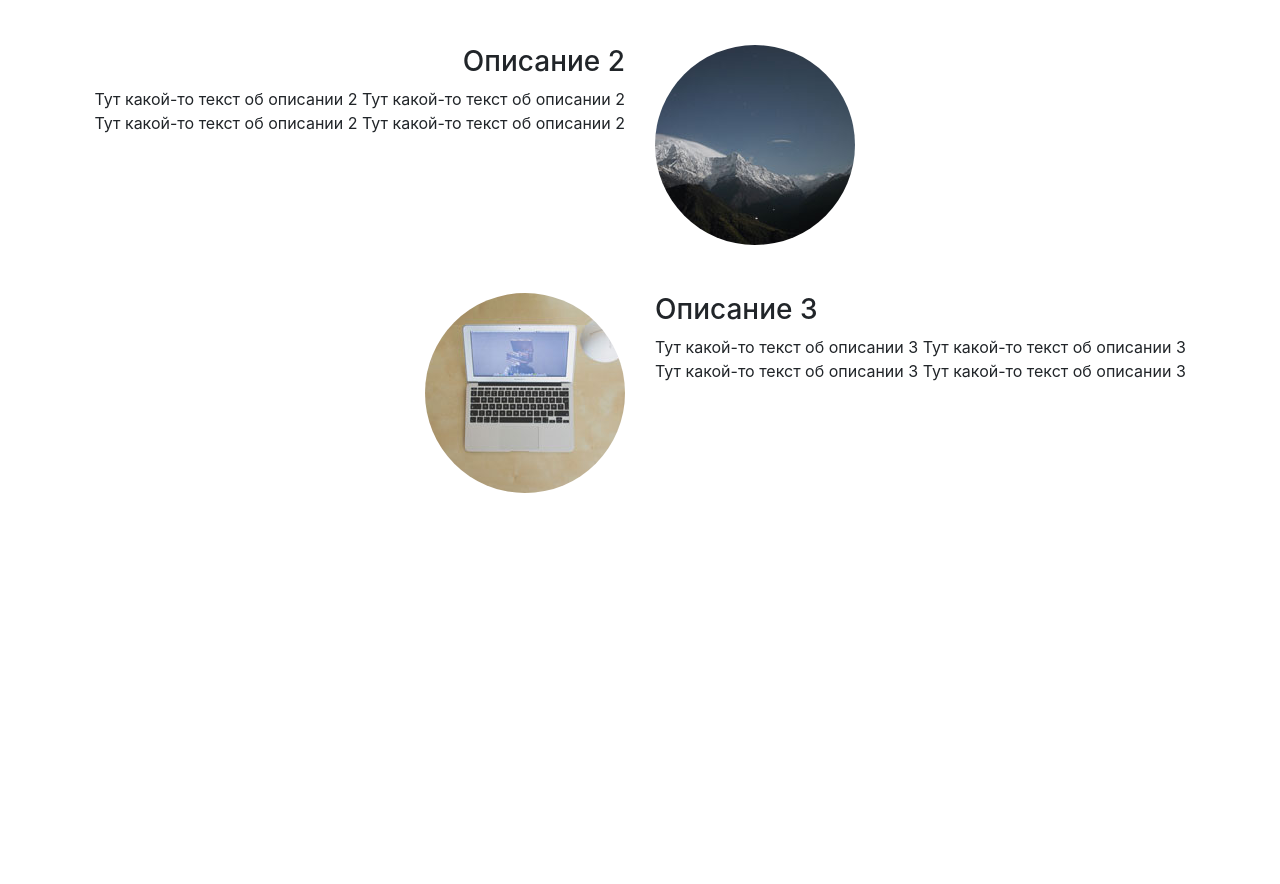
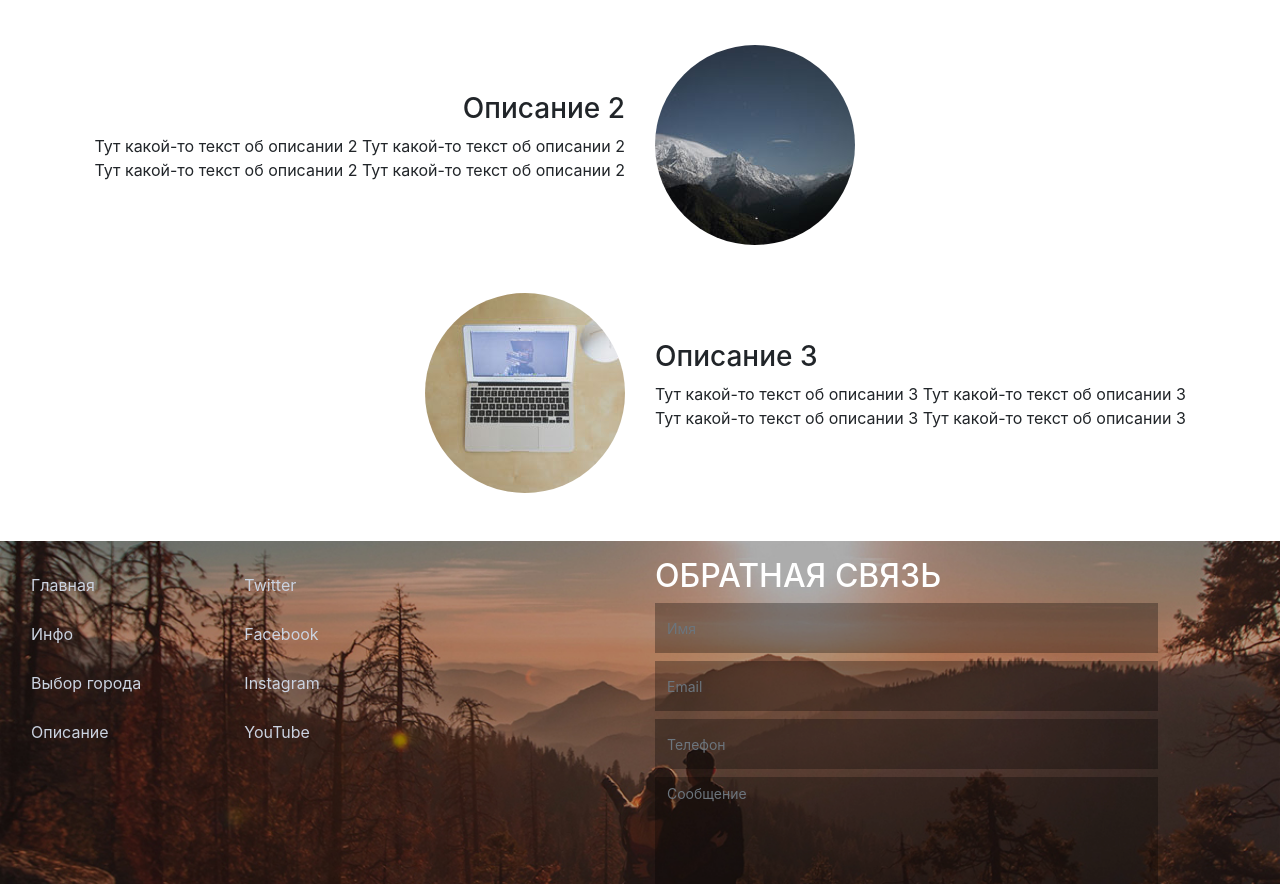
Before and after one commit to isrpo/webLab2, a plain HTML site: page index.html in a window 1280 px wide. Shown: the part 1916-2800 px from the top of the page. Before the commit the page ends 2409 px from the top, so only its background shows below. Drawn offline with nearby package versions, Linux system fonts and the light colour scheme.

Commit message:
add footer and contact form

```diff
--- a/css/style.css
+++ b/css/style.css
@@ -6,31 +6,33 @@
     2. Main Content
     2.1 Travelling
     2.2 Cards
+    3. Footer
+    3.1 Contact
 
 
-     -----------------------------------------------------------------------------------*/
+------------------------------------------------------------------*/
 
-/*  1. Navigation block
-/*----------------------------------------*/
+/*------------------------------------------------------------------
+    1. Navigation block
+------------------------------------------------------------------*/
 nav{
     background: linear-gradient(to right, #4c2614, #a36f3b);
 }
-/*--END Navigation block------------------*/
+/*------------------------------------------------------------------
+    2. Main Content
+------------------------------------------------------------------*/
 
-/*  2. Main Content
-/*----------------------------------------*/
-
-/*  2.1 Travelling
-/*----------------------------------------*/
+/*------------------------------------------------------------------
+    2.1 Travelling
+------------------------------------------------------------------*/
 .img-parrot{
     min-width: 200px;
     width: 100%;
 }
-/*--END Travelling------------------------*/
 
-/*  2.2 Cards
-/*----------------------------------------*/
-
+/*------------------------------------------------------------------
+    2.2 Cards
+------------------------------------------------------------------*/
 .bg-gradient{
     background: linear-gradient(to left, #4c2614, #a36f3b);
     justify-content: center;
@@ -43,4 +45,74 @@ nav{
 .color-white{
     color: #fff;
 }
-/*--END Cards-----------------------------*/
+
+/*------------------------------------------------------------------
+  	3. Footer
+------------------------------------------------------------------*/
+.footer {
+    background: url(../img/slider/mountains-s2.jpg) no-repeat;
+    background-size: cover;
+    background-position: center center;
+}
+
+.footer {
+    border-bottom: 1px solid rgba(255, 255, 255, 0.2);
+}
+
+.footer .footer-list {
+    margin-bottom: 0;
+}
+
+.footer .footer-list-item {
+    color: #cbd3e1;
+    margin-bottom: 25px;
+}
+
+.footer .footer-list-link {
+    color: #cbd3e1;
+}
+
+.footer .footer-list-link:hover {
+    color: #fff;
+}
+
+/*------------------------------------------------------------------
+  	3.1 Contact
+------------------------------------------------------------------*/
+.form-control {
+    height: 50px;
+    font-size: 14px;
+    color: #f9c65e;
+    border: none;
+    border-radius: 0;
+}
+
+.form-control:focus {
+    color: #f9c65e;
+    box-shadow: none;
+}
+
+.footer .footer-input {
+    background: rgba(0, 0, 0, 0.3);
+}
+
+.form-control::-moz-placeholder {
+    color: #f9c65e;
+}
+
+.form-control:focus::-moz-placeholder {
+    color: #ce752b;
+}
+
+.btn-my-style{
+    background-color: #ce752b;
+    color: #fff;
+    border: none;
+    width: 20%;
+    min-width: 100px;
+    height: 35px;
+}
+
+.btn-my-style:hover{
+    background-color: #F9C65E;
+}
--- a/index.html
+++ b/index.html
@@ -91,7 +91,7 @@
         <div class="col-1"></div>
         <div class="col"><img src="img/parrot.png" class="img-parrot"></div>
         <div class="col-1"></div>
-        <div class="col text-center">
+        <div class="col text-center m-auto">
             <h3>Путешествия</h3>
             <p class="text-left mt-3">Тут какой-то текст о путешествиях Тут какой-то текст о путешествиях Тут какой-то
                 текст о путешествиях Тут какой-то текст о путешествиях Тут какой-то текст о путешествиях</p>
@@ -144,14 +144,14 @@
             <div class="col text-center text-sm-right">
                 <img class="rounded-circle" src="img/description/1.jpg" alt="mountains">
             </div>
-            <div class="col text-center text-sm-left">
+            <div class="col text-center text-sm-left m-auto">
                 <h3>Описание 1</h3>
                 <p>Тут какой-то текст об описании 1 Тут какой-то текст об описании 1 Тут какой-то текст об описании 1
                     Тут какой-то текст об описании 1</p>
             </div>
         </div>
         <div class="row pt-5">
-            <div class="col text-center text-sm-right">
+            <div class="col text-center text-sm-right m-auto">
                 <h3>Описание 2</h3>
                 <p>Тут какой-то текст об описании 2 Тут какой-то текст об описании 2 Тут какой-то текст об описании 2
                     Тут какой-то текст об описании 2</p>
@@ -164,7 +164,7 @@
             <div class="col text-center text-sm-right">
                 <img class="rounded-circle" src="img/description/3.jpg" alt="mountains">
             </div>
-            <div class="col text-center text-sm-left">
+            <div class="col text-center text-sm-left m-auto">
                 <h3>Описание 3</h3>
                 <p>Тут какой-то текст об описании 3 Тут какой-то текст об описании 3 Тут какой-то текст об описании 3
                     Тут какой-то текст об описании 3</p>
@@ -172,9 +172,39 @@
         </div>
     </div>
 </div>
+<!-- End Main Content -->
 
-
-
+<!-- Contact -->
+<footer class="footer mt-5">
+<div class="container-fluid">
+    <div class="row pt-3 pb-3">
+        <div class="col-sm-2 sm-margin-b-50">
+            <ul class="list-unstyled footer-list mt-3 ml-3">
+                <li class="footer-list-item"><a class="footer-list-link" href="#">Главная</a></li>
+                <li class="footer-list-item"><a class="footer-list-link" href="#">Инфо</a></li>
+                <li class="footer-list-item"><a class="footer-list-link" href="#">Выбор города</a></li>
+                <li class="footer-list-item"><a class="footer-list-link" href="#">Описание</a></li>
+            </ul>
+        </div>
+        <div class="col-sm-4 sm-margin-b-30">
+            <ul class="list-unstyled footer-list mt-3 ml-3">
+                <li class="footer-list-item"><a class="footer-list-link" href="#">Twitter</a></li>
+                <li class="footer-list-item"><a class="footer-list-link" href="#">Facebook</a></li>
+                <li class="footer-list-item"><a class="footer-list-link" href="#">Instagram</a></li>
+                <li class="footer-list-item"><a class="footer-list-link" href="#">YouTube</a></li>
+            </ul>
+        </div>
+        <div class="col-sm-5 sm-margin-b-30">
+            <h2 class="color-white">ОБРАТНАЯ СВЯЗЬ</h2>
+            <input type="text" class="form-control footer-input mb-2" placeholder="Имя">
+            <input type="email" class="form-control footer-input mb-2" placeholder="Email">
+            <input type="text" class="form-control footer-input mb-2" placeholder="Телефон">
+            <textarea class="form-control footer-input mb-3" rows="6" placeholder="Сообщение"></textarea>
+            <button type="submit" class="btn-my-style">Отправить</button>
+        </div>
+    </div>
+</div>
+</footer>
 
 
 
```
